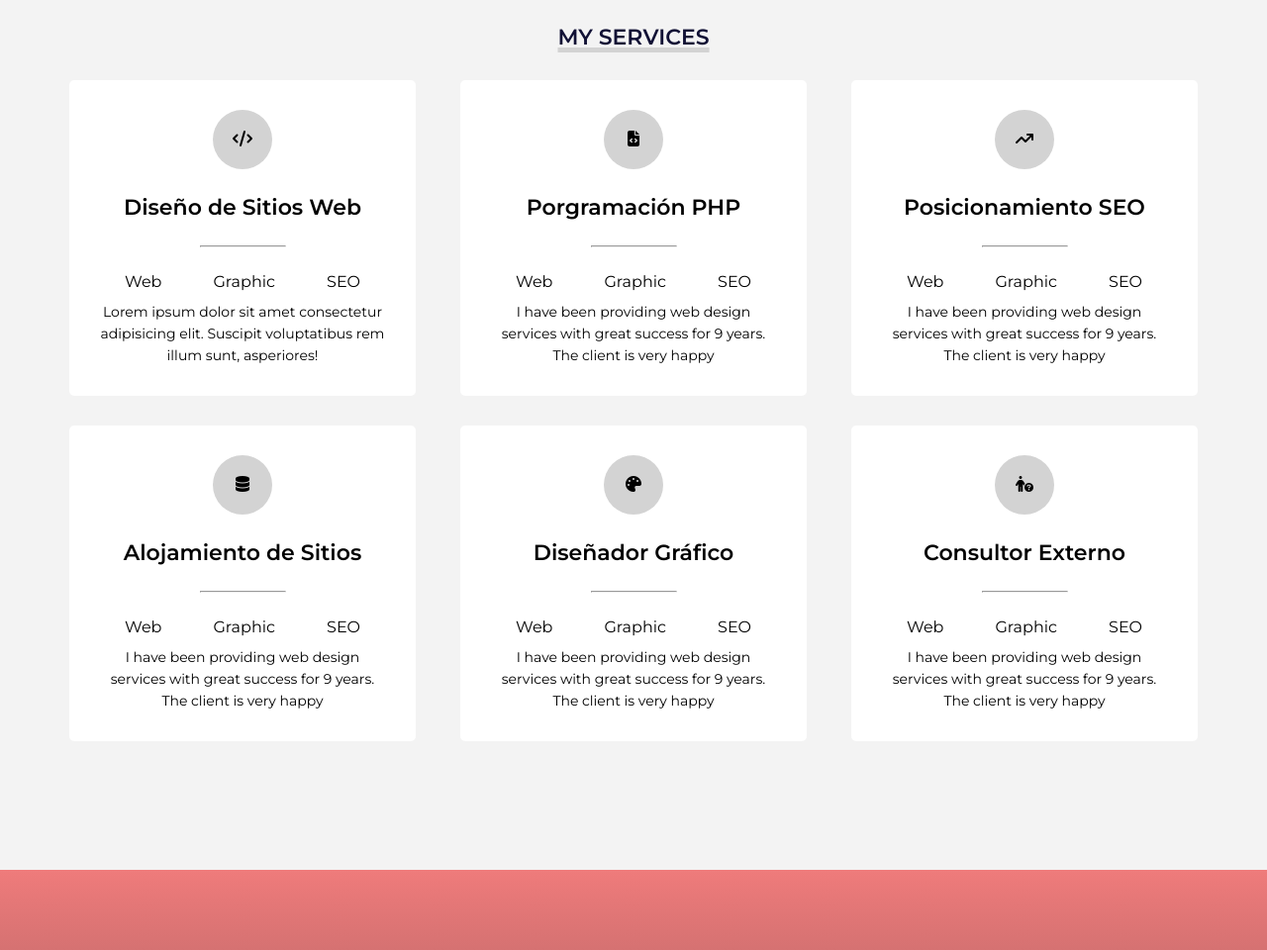
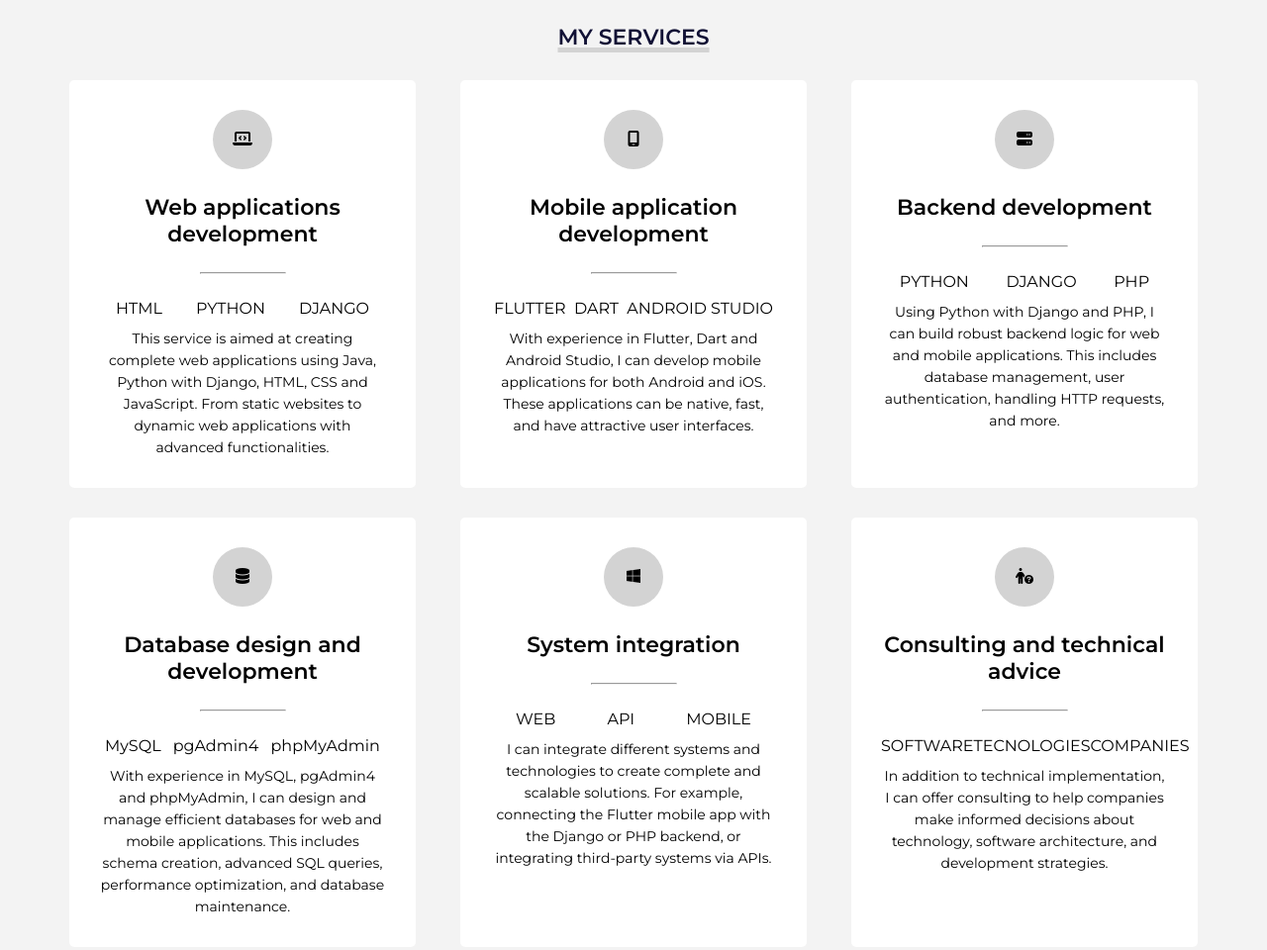
Before and after one commit to Hector1120/Hector1120.github.io, a plain HTML site: page index.html in a window 1280 px wide. Shown: the part 1520-2480 px from the top of the page at 99% size. Drawn offline with Linux system fonts and the light colour scheme.

Commit message:
My Portfolio 2024

```diff
--- a/estilo.css
+++ b/estilo.css
@@ -539,6 +539,7 @@ footer a {
 
 @media screen and (max-width: 800px) {
     .redes {
+        /* ----------- */
         display: inline-block;
     }
     nav {
--- a/index.html
+++ b/index.html
@@ -33,9 +33,15 @@
 
                 <!-- Redes Sociales -->
                 <div class="redes">
-                    <a href="#"><i class="fa-brands fa-youtube"></i></a>
-                    <a href="#"><i class="fa-brands fa-facebook"></i></a>
-                    <a href="#"><i class="fa-brands fa-instagram-square"></i></a>
+                    <a href="https://www.facebook.com/YurLizcano" target="_blank">
+                        <i class="fa-brands fa-facebook"></i></a>
+                    <a href="https://wa.link/w70ji8" target="_blank">
+                        <i class="fa-brands fa-whatsapp"></i></a>
+                    <a href="https://www.instagram.com/yur._.lizcano/" target="_blank">
+                        <i class="fa-brands fa-instagram"></i></a>
+                    <a href="https://github.com/Hector1120" target="_blank">
+                        <i class="fa-brands fa-github"></i></a>
+                    <!--
                     <a href="https://www.facebook.com/YurLizcano" target="_blank">
                         <img src="icons/facebook.png" alt="Facebook" style="width: 30px;
                         height: auto;"></a>
@@ -46,7 +52,7 @@
                         <img src="icons/whatsapp.png" alt="WhatsApp" style="width: 30px; height: auto;">
                     </a>
                     <a href="https://github.com/Hector1120" target="_blank">
-                        <img src="icons/github2.png" alt="GitHub" style="width: 30px; height: auto;"></a>
+                        <img src="icons/github2.png" alt="GitHub" style="width: 30px; height: auto;"></a>-->
                 </div>
             </div>
         </header>
@@ -89,72 +95,86 @@
         <h3 class="titulo-seccion">MY SERVICES</h3>
         <div class="fila">
             <div class="servicio">
-                <span class="icono"> <i class="fa-solid fa-code"></i></span>
-                <h4>Diseño de Sitios Web</h4>
+                <span class="icono"> <i class="fa-solid fa-laptop-code"></i></span>
+                <h4>Web applications development</h4>
                 <hr>
                 <ul class="servicios-tag">
-                    <li>Web</li>
-                    <li>Graphic</li>
-                    <li>SEO</li>
+                    <li>HTML</li>
+                    <li>PYTHON</li>
+                    <li>DJANGO</li>
                 </ul>
-                <p>Lorem ipsum dolor sit amet consectetur adipisicing elit. Suscipit voluptatibus rem illum sunt, asperiores!</p>
+                <p>This service is aimed at creating complete web applications using Java,
+                    Python with Django, HTML, CSS and JavaScript. From static websites
+                    to dynamic web applications with advanced functionalities.</p>
             </div>
             <div class="servicio">
-                <span class="icono"><i class="fa-solid fa-file-code"></i></span>
-                <h4>Porgramación PHP</h4>
+                <span class="icono"><i class="fa-solid fa-mobile-screen"></i></span>
+                <h4>Mobile application development</h4>
                 <hr>
                 <ul class="servicios-tag">
-                    <li>Web</li>
-                    <li>Graphic</li>
-                    <li>SEO</li>
+                    <li>FLUTTER</li>
+                    <li>DART</li>
+                    <li>ANDROID STUDIO</li>
                 </ul>
-                <p>I have been providing web design services with great success for 9 years. The client is very happy</p>
+                <p>With experience in Flutter, Dart and Android Studio,
+                    I can develop mobile applications for both Android and iOS.
+                    These applications can be native, fast, and have attractive user interfaces.</p>
             </div>
             <div class="servicio">
-                <span class="icono"><i class="fa-solid fa-arrow-trend-up"></i></span>
-                <h4>Posicionamiento SEO</h4>
+                <span class="icono"><i class="fa-solid fa-server"></i></span>
+                <h4>Backend development</h4>
                 <hr>
                 <ul class="servicios-tag">
-                    <li>Web</li>
-                    <li>Graphic</li>
-                    <li>SEO</li>
+                    <li>PYTHON</li>
+                    <li>DJANGO</li>
+                    <li>PHP</li>
                 </ul>
-                <p>I have been providing web design services with great success for 9 years. The client is very happy</p>
+                <p>Using Python with Django and PHP, I can build robust backend logic
+                    for web and mobile applications.
+                    This includes database management, user authentication, handling HTTP
+                    requests, and more.</p>
             </div>
         </div>
         <div class="fila">
             <div class="servicio">
                 <span class="icono"><i class="fa-solid fa-database"></i></span>
-                <h4>Alojamiento de Sitios</h4>
+                <h4>Database design and development</h4>
                 <hr>
                 <ul class="servicios-tag">
-                    <li>Web</li>
-                    <li>Graphic</li>
-                    <li>SEO</li>
+                    <li>MySQL</li>
+                    <li>pgAdmin4</li>
+                    <li>phpMyAdmin</li>
                 </ul>
-                <p>I have been providing web design services with great success for 9 years. The client is very happy</p>
+                <p>With experience in MySQL, pgAdmin4 and phpMyAdmin, I can design
+                    and manage efficient databases for web and mobile applications.
+                    This includes schema creation, advanced SQL queries, performance
+                    optimization, and database maintenance.</p>
             </div>
             <div class="servicio">
-                <span class="icono"><i class="fa-solid fa-palette"></i></span>
-                <h4>Diseñador Gráfico</h4>
+                <span class="icono"><i class="fa-brands fa-windows"></i></span>
+                <h4>System integration</h4>
                 <hr>
                 <ul class="servicios-tag">
-                    <li>Web</li>
-                    <li>Graphic</li>
-                    <li>SEO</li>
+                    <li>WEB</li>
+                    <li>API</li>
+                    <li>MOBILE</li>
                 </ul>
-                <p>I have been providing web design services with great success for 9 years. The client is very happy</p>
+                <p>I can integrate different systems and technologies to create complete
+                    and scalable solutions. For example, connecting the Flutter mobile
+                    app with the Django or PHP backend, or integrating third-party systems via APIs.</p>
             </div>
             <div class="servicio">
                 <span class="icono"><i class="fa-solid fa-person-circle-question"></i></span>
-                <h4>Consultor Externo</h4>
+                <h4>Consulting and technical advice</h4>
                 <hr>
                 <ul class="servicios-tag">
-                    <li>Web</li>
-                    <li>Graphic</li>
-                    <li>SEO</li>
+                    <li>SOFTWARE</li>
+                    <li>TECNOLOGIES</li>
+                    <li>COMPANIES</li>
                 </ul>
-                <p>I have been providing web design services with great success for 9 years. The client is very happy</p>
+                <p>In addition to technical implementation, I can offer consulting
+                    to help companies make informed decisions about technology,
+                    software architecture, and development strategies.</p>
             </div>
         </div>
     </section>
@@ -310,11 +330,12 @@
 
     <!-- SECCION FOOTER -->
     <footer>
-        <p>Todos los derechos reservados - 2022</p>
+        <p>Todos los derechos reservados - 2024</p>
         <div class="redes">
-            <a href="#"><i class="fa-brands fa-youtube"></i></a>
+            <a href="#"><i class="fa-brands fa-github"></i></a>
             <a href="#"><i class="fa-brands fa-facebook"></i></a>
-            <a href="#"><i class="fa-brands fa-instagram-square"></i></a>
+            <a href="#"><i class="fa-brands fa-whatsapp"></i></a>
+            <a href="#"><i class="fa-brands fa-instagram"></i></a>
         </div>
 
     </footer>
```
